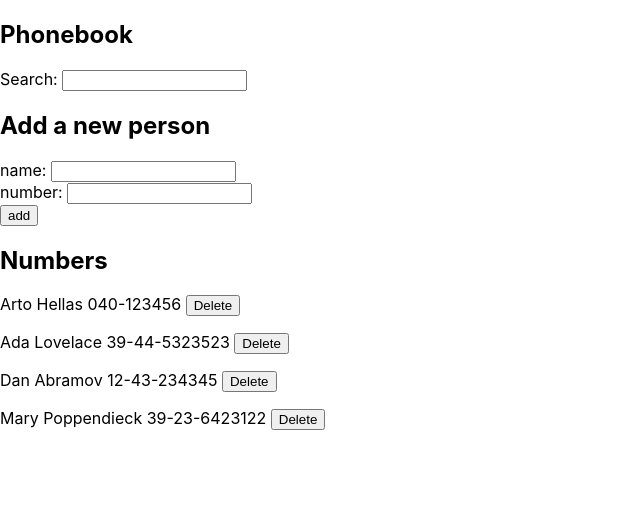
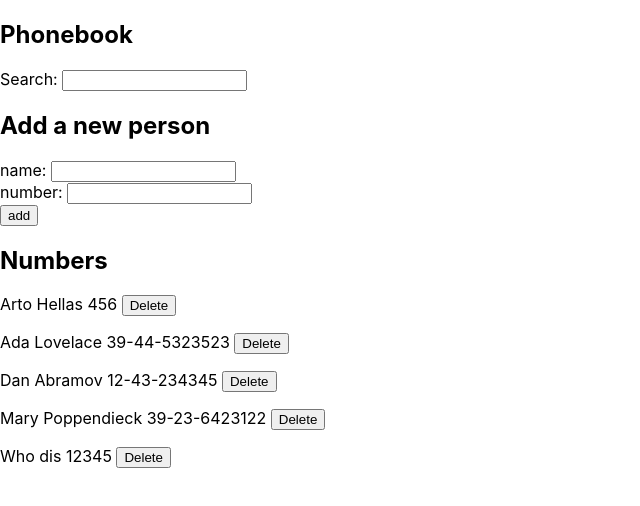
Before and after one commit to choi0617/fullstackopen2021, a React (Create React App) app in the folder part2/phonebook/: page / in a window 1280 px wide. Shown: the top 506 px of the page, without its empty margins (0-640 px from the left). Built offline with nearby package versions, Linux system fonts and the light colour scheme; data requests are answered from the project's data file.

Commit message:
Ex. 2.18 - can update

```diff
--- a/part2/phonebook/db.json
+++ b/part2/phonebook/db.json
@@ -2,7 +2,7 @@
   "persons": [
     {
       "name": "Arto Hellas",
-      "number": "040-123456",
+      "number": "456",
       "id": 1
     },
     {
@@ -19,6 +19,11 @@
       "name": "Mary Poppendieck",
       "number": "39-23-6423122",
       "id": 4
+    },
+    {
+      "name": "Who dis",
+      "number": "12345",
+      "id": 5
     }
   ]
 }
--- a/part2/phonebook/src/App.js
+++ b/part2/phonebook/src/App.js
@@ -40,22 +40,45 @@ const App = () => {
     return persons.filter((person) => person.name === newName);
   };
 
+  const updatePerson = (name, number) => {
+    const personToUpdate = persons.find((person) => person.name === name);
+    const ok = window.confirm(
+      `${name} already exists. Do you want to update phone number?`
+    );
+    if (ok) {
+      personServices
+        .update(personToUpdate.id, {
+          name: name,
+          number: number,
+        })
+        .then((returnedObj) => {
+          setPersons(
+            persons.map((person) =>
+              person.id !== personToUpdate.id ? person : returnedObj
+            )
+          );
+          setNewName("");
+          setNewNumber("");
+        });
+    }
+  };
+
   const addPerson = (e) => {
     e.preventDefault();
 
     // check for duplicate names
-    if (checkDuplicateNames(newName).length > 0)
-      return alert(`${newName} is already added to the phonebook`);
-
-    const personObj = {
-      name: newName,
-      number: newNumber,
-    };
+    if (checkDuplicateNames(newName).length > 0) {
+      updatePerson(newName, newNumber);
+      //return alert(`${newName} is already added to the phonebook`);
+    } else {
+      // axios.POST requires two parameters. First, it needs the URI of the service endpoint.
+      // Second, an object which contains the properties that we want to send to our
+      // server should be passed to it.
 
       personServices
-      .create(personObj)
+        .create({ name: newName, number: newNumber })
         .then((returnedPersonObj) => {
-        //console.log(returnedPersonObj);
+          // returnedPersonObj is the personObj returned.
           setPersons(persons.concat(returnedPersonObj));
           setNewName("");
           setNewNumber("");
@@ -63,6 +86,7 @@ const App = () => {
         .catch((e) => {
           console.log(e);
         });
+    }
   };
 
   const deletePerson = (id) => {
--- a/part2/phonebook/src/services/personServices.js
+++ b/part2/phonebook/src/services/personServices.js
@@ -12,7 +12,8 @@ const create = (newObj) => {
 }
 
 const update = (id, newObj) => {
-    return axios.put(`${baseUrl}/${id}`, newObj)
+    const request = axios.put(`${baseUrl}/${id}`, newObj)
+    return request.then(res => res.data)
 }
 
 const deleteContact = (id) => {
```
Lines whose indentation alone changed are shown as unchanged.
